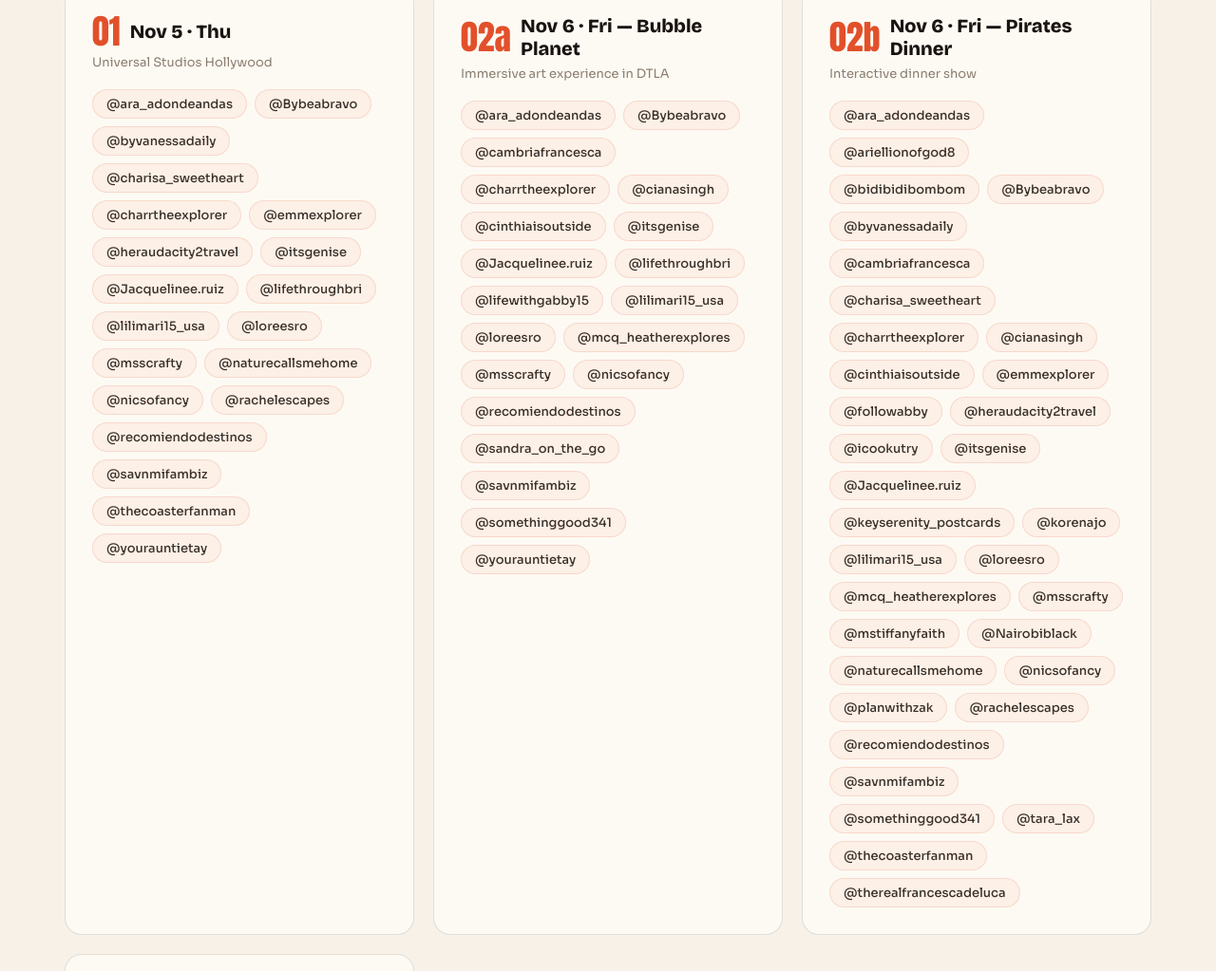
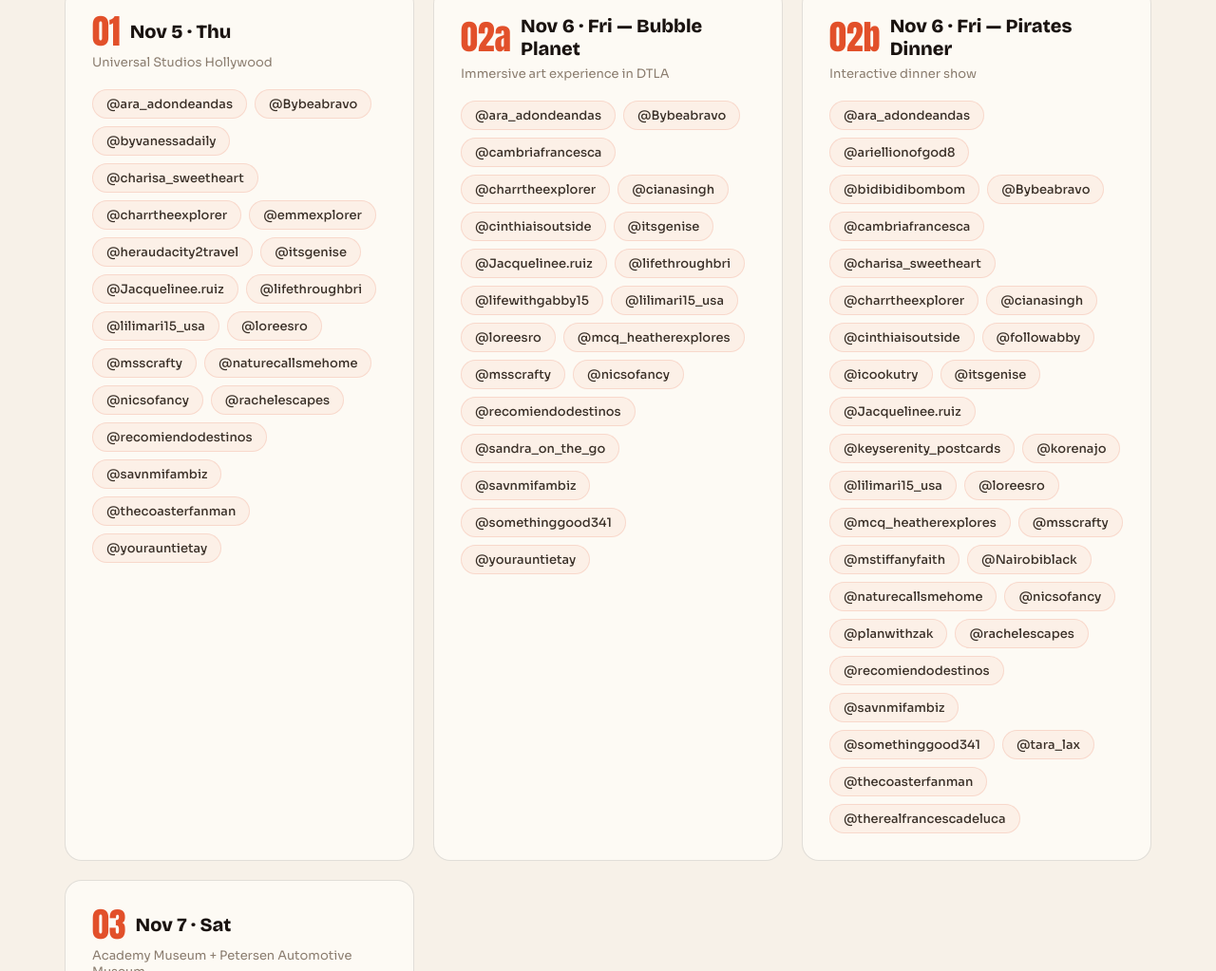
Before and after one commit to soniabcd/lacityseries, a plain HTML site: page index.html in a window 1280 px wide. Shown: the part 3118-4141 px from the top of the page at 95% size. Drawn offline with nearby package versions, Linux system fonts and the light colour scheme.

Commit message:
Update index.html

```diff
--- a/index.html
+++ b/index.html
@@ -1546,18 +1546,18 @@ document.addEventListener('click', function(e) {
 // Creator attendance data from Feishu sheet (attendance tab)
 // Nov 6 is split: some creators go to Bubble Planet, some to Pirates Dinner, some to both
 const creators = [
-  { username: "heraudacity2travel", name: "Safia Reed", lvl: 4, tiktokUrl: "https://www.tiktok.com/@heraudacity2travel", days: { nov5: true, nov6Bubble: false, nov6Pirates: true, nov7: true } },
+  { username: "heraudacity2travel", name: "Safia Reed", lvl: 4, tiktokUrl: "https://www.tiktok.com/@heraudacity2travel", days: { nov5: true, nov6Bubble: false, nov6Pirates: false, nov7: true } },
   { username: "naturecallsmehome", name: "Ruby Islas", lvl: 3, tiktokUrl: "https://www.tiktok.com/@naturecallsmehome", days: { nov5: true, nov6Bubble: false, nov6Pirates: true, nov7: false } },
   { username: "charrtheexplorer", name: "Charissa Alabanza", lvl: 3, tiktokUrl: "https://www.tiktok.com/@charrtheexplorer", days: { nov5: true, nov6Bubble: true, nov6Pirates: true, nov7: true } },
   { username: "cianasingh", name: "Ciana Singh", lvl: 3, tiktokUrl: "https://www.tiktok.com/@cianasingh", days: { nov5: false, nov6Bubble: true, nov6Pirates: true, nov7: true } },
   { username: "savnmifambiz", name: "Karla Lozano", lvl: 3, tiktokUrl: "https://www.tiktok.com/@savnmifambiz", days: { nov5: true, nov6Bubble: true, nov6Pirates: true, nov7: true } },
-  { username: "byvanessadaily", name: "Vanessa Wyatt", lvl: 2, tiktokUrl: "https://www.tiktok.com/@byvanessadaily", days: { nov5: true, nov6Bubble: false, nov6Pirates: true, nov7: true } },
+  { username: "byvanessadaily", name: "Vanessa Wyatt", lvl: 2, tiktokUrl: "https://www.tiktok.com/@byvanessadaily", days: { nov5: true, nov6Bubble: false, nov6Pirates: false, nov7: true } },
   { username: "yourauntietay", name: "Taybele Piven", lvl: 2, tiktokUrl: "https://www.tiktok.com/@yourauntietay", days: { nov5: true, nov6Bubble: true, nov6Pirates: false, nov7: false } },
   { username: "thecoasterfanman", name: "Charles George", lvl: 2, tiktokUrl: "https://www.tiktok.com/@thecoasterfanman", days: { nov5: true, nov6Bubble: false, nov6Pirates: true, nov7: true } },
   { username: "lyndsielocks", name: "Lyndsie Oubre", lvl: 2, tiktokUrl: "https://www.tiktok.com/@lyndsielocks", days: { nov5: false, nov6Bubble: false, nov6Pirates: false, nov7: true } },
   { username: "lilimari15_usa", name: "Lilibeth Bracamonte", lvl: 2, tiktokUrl: "https://www.tiktok.com/@lilimari15_usa", days: { nov5: true, nov6Bubble: true, nov6Pirates: true, nov7: false } },
   { username: "itsgenise", name: "Genise She", lvl: 2, tiktokUrl: "https://www.tiktok.com/@itsgenise", days: { nov5: true, nov6Bubble: true, nov6Pirates: true, nov7: false } },
-  { username: "emmexplorer", name: "Emma Kniffen", lvl: 2, tiktokUrl: "https://www.tiktok.com/@emmexplorer", days: { nov5: true, nov6Bubble: false, nov6Pirates: true, nov7: true } },
+  { username: "emmexplorer", name: "Emma Kniffen", lvl: 2, tiktokUrl: "https://www.tiktok.com/@emmexplorer", days: { nov5: true, nov6Bubble: false, nov6Pirates: false, nov7: true } },
   { username: "recomiendodestinos", name: "Michelly Mendoza", lvl: 2, tiktokUrl: "https://www.tiktok.com/@recomiendodestinos", days: { nov5: true, nov6Bubble: true, nov6Pirates: true, nov7: false } },
   { username: "charisa_sweetheart", name: "Charisa Sigala", lvl: 2, tiktokUrl: "https://www.tiktok.com/@charisa_sweetheart", days: { nov5: true, nov6Bubble: false, nov6Pirates: true, nov7: true } },
   { username: "Nairobiblack", name: "Mary Neville", lvl: 1, tiktokUrl: "https://www.tiktok.com/@Nairobiblack", days: { nov5: false, nov6Bubble: false, nov6Pirates: true, nov7: false } },
```
